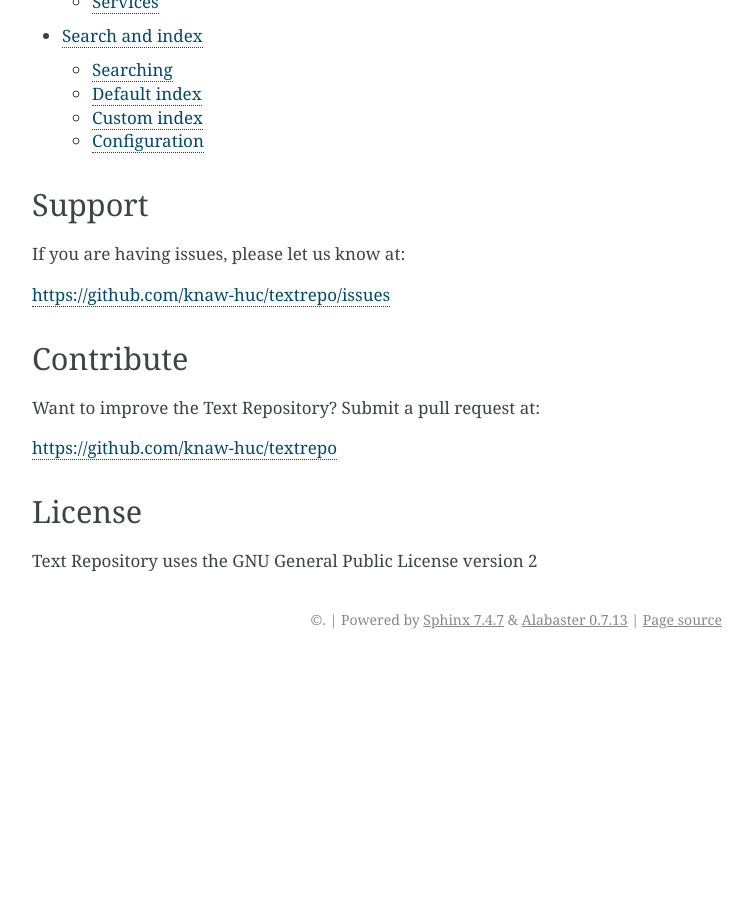
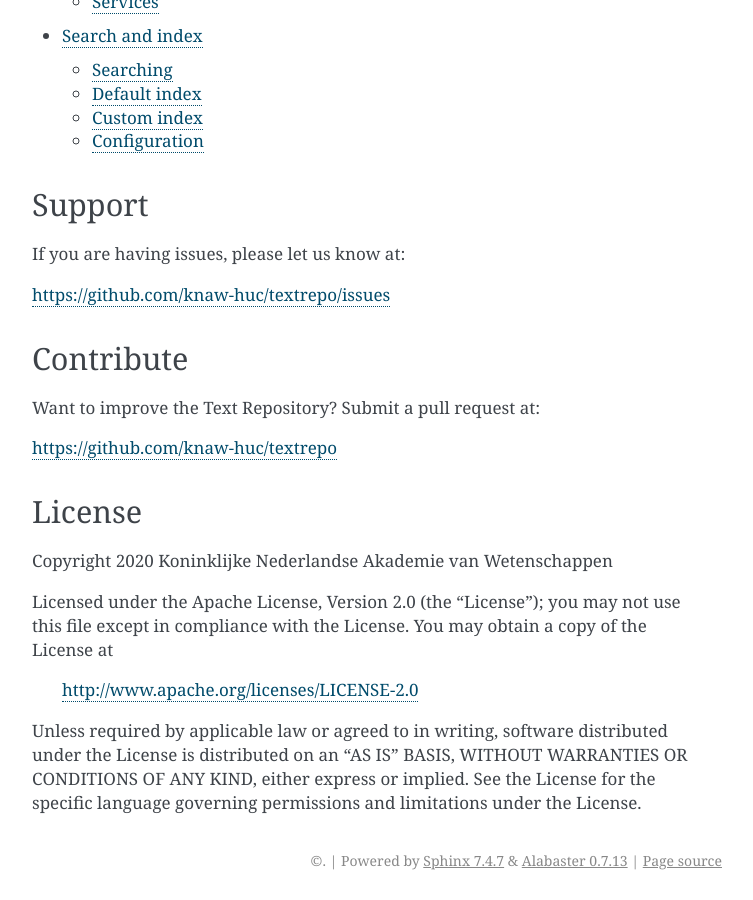
Before and after one commit to knaw-huc/textrepo, a Sphinx documentation site: the page built from docs/index.rst, in a window 1280 px wide and 900 px high, scrolled down 1062 px. Shown: the whole window, without its empty margins (388-1141 px from the left). Built offline with Sphinx 7.4.7, drawn with Linux system fonts in a browser that asks for light colours; before the commit the page ends 1721 px from its top, so only the background shows below that.

Commit message:
Change license

```diff
--- a/docs/index.rst
+++ b/docs/index.rst
@@ -55,4 +55,16 @@
 License
 -------
 
-|tr| uses the GNU General Public License version 2
+Copyright 2020 Koninklijke Nederlandse Akademie van Wetenschappen
+
+Licensed under the Apache License, Version 2.0 (the "License");
+you may not use this file except in compliance with the License.
+You may obtain a copy of the License at
+
+    http://www.apache.org/licenses/LICENSE-2.0
+
+Unless required by applicable law or agreed to in writing, software
+distributed under the License is distributed on an "AS IS" BASIS,
+WITHOUT WARRANTIES OR CONDITIONS OF ANY KIND, either express or implied.
+See the License for the specific language governing permissions and
+limitations under the License.
```
Also changed, not shown: README.md (+16 -0 lines), 1 other file.
